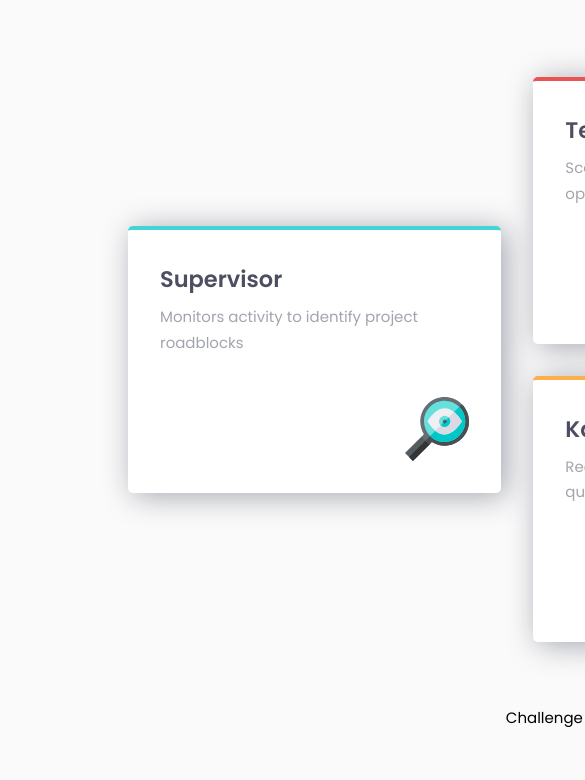
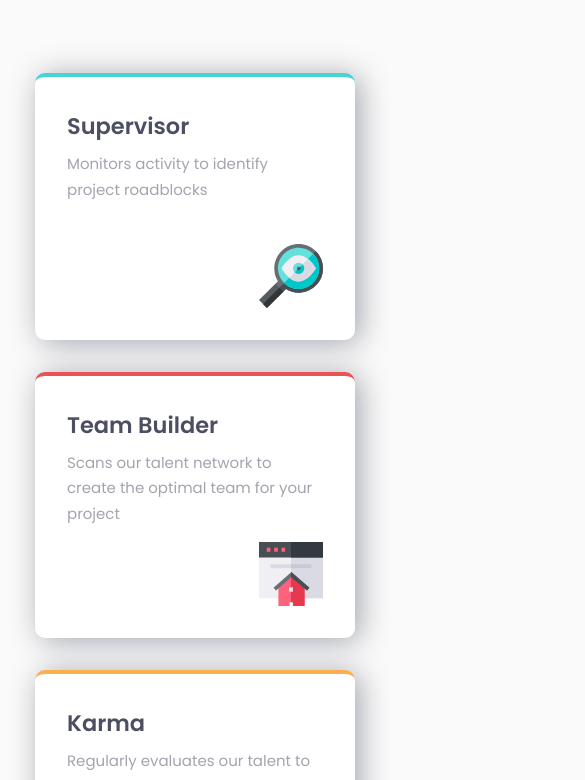
Before and after one commit to chrisstanarsenault/FEM-four-card-layout, a website: page index.html in a window 390 px wide. Shown: the part 278-1058 px from the top of the page, 585 px wide, since content can reach past the window. Before the commit the page ends 1022 px from the top, so only its background shows below. Drawn offline with Linux system fonts and the light colour scheme.

Commit message:
finished mobile view

```diff
--- a/styles/index.scss
+++ b/styles/index.scss
@@ -7,8 +7,10 @@ $darkBlue: hsl(234, 12%, 34%);
 $lightGray: hsl(0, 0%, 98%);
 $grayBlue: hsl(229, 6%, 66%);
 
+//font
 $poppinsFont: "Poppins", sans-serif;
 
+//base styling
 * {
   box-sizing: border-box;
 }
@@ -16,7 +18,6 @@ $poppinsFont: "Poppins", sans-serif;
 body {
   margin-left: auto;
   margin-right: auto;
-  width: 1440px;
   text-align: center;
   font-size: 15px;
   font-family: $poppinsFont;
@@ -65,7 +66,7 @@ main {
     height: 16.666rem;
     padding: 2rem;
     text-align: left;
-    border-radius: 5px;
+    border-radius: 10px;
     background-color: white;
     box-shadow: 5px 3px 30px $grayBlue;
   }
@@ -84,7 +85,6 @@ main {
 
   & article img {
     position: absolute;
-    //float: right;
     bottom: 2rem;
     right: 2rem;
   }
@@ -122,3 +122,56 @@ footer {
     color: hsl(228, 45%, 44%);
   }
 }
+
+@media (min-width: 320px) and (max-width: 480px) {
+  body {
+    width: 375px;
+    padding: 0 1rem;
+  }
+
+  header {
+    padding-top: 5rem;
+
+    & h2 {
+      font-size: 1.5rem;
+    }
+
+    & h3 {
+      width: 100%;
+      margin-left: auto;
+      margin-right: auto;
+      font-size: 1rem;
+      font-weight: 400;
+    }
+  }
+
+  main {
+    flex-direction: column;
+    padding-top: 3.5rem;
+
+    & article {
+      margin: 0;
+      position: relative;
+      width: 20rem;
+      margin-top: 2rem;
+    }
+
+    & .two-card-container {
+      display: flex;
+      flex-direction: column;
+      justify-content: center;
+      align-items: center;
+    }
+
+    & .card-1-cyan {
+      margin-top: 0;
+    }
+  }
+
+  footer {
+    max-width: 250px;
+    text-align: center;
+    margin-left: auto;
+    margin-right: auto;
+  }
+}
```
Also changed, not shown: styles/index.css, 1 other file.
